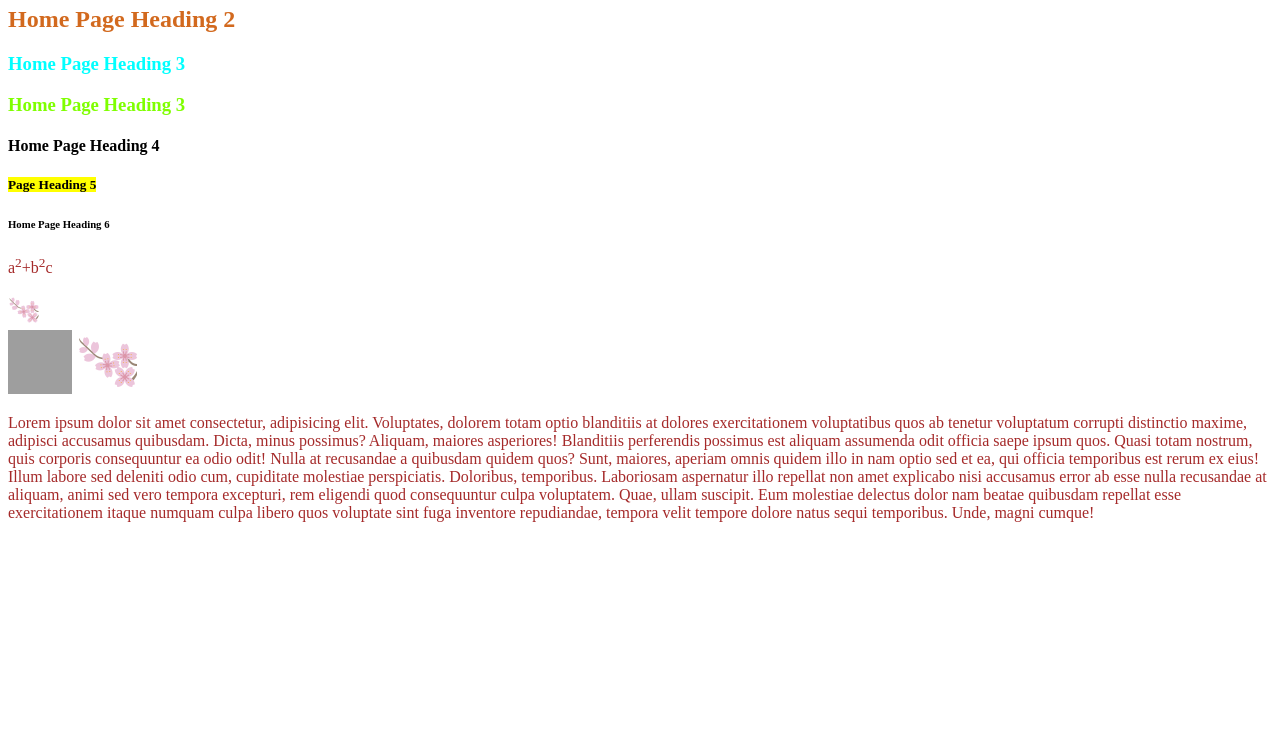
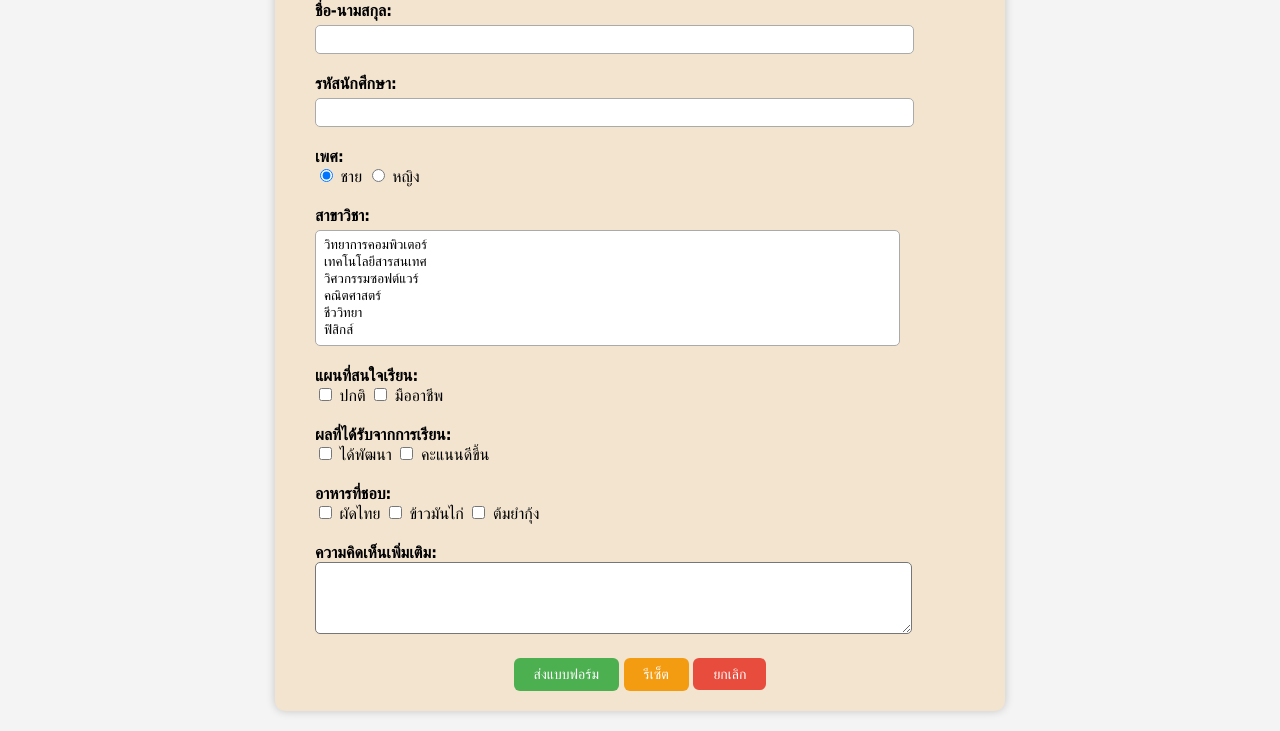
Before and after one commit to std67122420301-alt/htmlbasic, a plain HTML site: page index.html in a window 1280 px wide. Shown: the part 158-889 px from the top of the page. Before the commit the page ends 800 px from the top, so only its background shows below. Drawn offline with Linux system fonts and the light colour scheme; grey boxes are pictures that could not be loaded.

Commit message:
Add files via upload

```diff
--- a/index.html
+++ b/index.html
@@ -1,48 +1,156 @@
 <!DOCTYPE html>
-<html lang="en">
+<html lang="th">
 <head>
-  <meta charset="UTF-8">
-  <meta name="viewport" content="width=device-width, initial-scale=1.0">
-  <title>HTML Basic</title>
-  <link rel="stylesheet" href="/css/style.css">
-  <img title="sakura.png" alt="sakura Image" width="32" height="32">
-  <style>
-    h3 {
-      color: chartreuse;
+<meta charset="UTF-8">
+<title>Web Form Example</title>
+<style>
+    body {
+        font-family: Tahoma, sans-serif;
+        background: #f4f4f4;
+        margin: 0;
+        padding: 20px;
     }
-    h1 {
-      color: rgb(162, 0, 255);
+    h2 {
+        text-align: center;
+        margin-bottom: 20px;
     }
-  </style>
+    .container {
+        width: 650px;
+        background: #F2E4CF;
+        margin: auto;
+        padding: 20px 40px;
+        border-radius: 10px;
+        box-shadow: 0 0 10px rgba(0,0,0,0.2);
+    }
+    hr { margin: 10px 0; }
+    label { font-weight: bold; }
+    input[type=text], select {
+        width: 90%;
+        padding: 6px;
+        margin-top: 5px;
+        border-radius: 5px;
+        border: 1px solid #aaa;
+    }
+    .form-section {
+        margin-bottom: 20px;
+    }
+    .button-area {
+        text-align: center;
+    }
+    input[type=submit], input[type=reset], .cancel-btn {
+        padding: 8px 20px;
+        border: none;
+        border-radius: 6px;
+        cursor: pointer;
+        font-size: 14px;
+    }
+    input[type=submit] { background: #4CAF50; color: white; }
+    input[type=reset] { background: #f39c12; color: white; }
+    .cancel-btn {
+        background: #e74c3c;
+        color: white;
+        text-decoration: none;
+        padding: 8px 20px;
+    }
+    .error {
+        color: red;
+        font-size: 13px;
+    }
+</style>
+
+<script>
+function validateForm() {
+    let name = document.forms["surveyForm"]["fullname"].value;
+    let sid = document.forms["surveyForm"]["studentid"].value;
+    let errorMsg = "";
+
+    if (name.trim() === "") errorMsg += "กรุณากรอกชื่อ-นามสกุล\n";
+    if (sid.trim() === "") errorMsg += "กรุณากรอกรหัสนักศึกษา\n";
+
+    if (errorMsg !== "") {
+        alert(errorMsg);
+        return false;
+    }
+    return true;
+}
+</script>
+
 </head>
-<br>
-  <h1 style="color: blue;">Home Page Heading 1</h1>
-  <h1 class="Heading1">Home Page Heading 1</h1>
-  <h2 style="color: chocolate;">Home Page Heading 2</h2>
-  <h3 id="heading3">Home Page Heading 3</h3>
-  <h3>Home Page Heading 3</h3>
-  <h4>Home Page Heading 4</h4>
-  <h5><mark>Page Heading 5</mark> </h5>
-  <h6>Home Page Heading 6</h6>
-  <p>
-    a<sup>2</sup>+b<sup>2</sup>c<sup></sup>
-  </p>
 
+<body>
 
-<a href="https://www.ubru.ac.th" target="_blank">
-    <img title="UBRU Home Page" src="sakura.png" alt="Sakura Image" width="32" height="32">
-</a>
+<h2>แบบสอบถามข้อมูลนักศึกษา</h2>
 
-<br>
+<div class="container">
 
-<img src="https://www.pokemon.com/static-assets/content-assets/cms2/img/pokedex/full/718.png"
-    alt="Zygarde" width="64" height="64">
+<form name="surveyForm" onsubmit="return validateForm()">
 
-<img src="sakura.png" alt="Sakura Image" width="64" height="64">
-  <p>Lorem ipsum dolor sit amet consectetur, adipisicing elit. Voluptates, dolorem totam optio blanditiis at dolores exercitationem voluptatibus quos ab tenetur voluptatum corrupti distinctio maxime, adipisci accusamus quibusdam. Dicta, minus possimus?
-  Aliquam, maiores asperiores! Blanditiis perferendis possimus est aliquam assumenda odit officia saepe ipsum quos. Quasi totam nostrum, quis corporis consequuntur ea odio odit! Nulla at recusandae a quibusdam quidem quos?
-  Sunt, maiores, aperiam omnis quidem illo in nam optio sed et ea, qui officia temporibus est rerum ex eius! Illum labore sed deleniti odio cum, cupiditate molestiae perspiciatis. Doloribus, temporibus.
-  Laboriosam aspernatur illo repellat non amet explicabo nisi accusamus error ab esse nulla recusandae at aliquam, animi sed vero tempora excepturi, rem eligendi quod consequuntur culpa voluptatem. Quae, ullam suscipit.
-  Eum molestiae delectus dolor nam beatae quibusdam repellat esse exercitationem itaque numquam culpa libero quos voluptate sint fuga inventore repudiandae, tempora velit tempore dolore natus sequi temporibus. Unde, magni cumque!</p>
+    <div class="form-section">
+        <label>ข้อมูลผู้ตอบแบบสอบถาม</label>
+        <hr>
+    </div>
+
+    <div class="form-section">
+        <label>ชื่อ-นามสกุล:</label><br>
+        <input type="text" name="fullname">
+    </div>
+
+    <div class="form-section">
+        <label>รหัสนักศึกษา:</label><br>
+        <input type="text" name="studentid">
+    </div>
+
+    <div class="form-section">
+        <label>เพศ:</label><br>
+        <input type="radio" name="gender" checked> ชาย
+        <input type="radio" name="gender"> หญิง
+    </div>
+
+    <div class="form-section">
+        <label>สาขาวิชา:</label><br>
+        <select size="6">
+            <option>วิทยาการคอมพิวเตอร์</option>
+            <option>เทคโนโลยีสารสนเทศ</option>
+            <option>วิศวกรรมซอฟต์แวร์</option>
+            <option>คณิตศาสตร์</option>
+            <option>ชีววิทยา</option>
+            <option>ฟิสิกส์</option>
+        </select>
+    </div>
+
+    <div class="form-section">
+        <label>แผนที่สนใจเรียน:</label><br>
+        <input type="checkbox"> ปกติ
+        <input type="checkbox"> มืออาชีพ
+    </div>
+
+    <div class="form-section">
+        <label>ผลที่ได้รับจากการเรียน:</label><br>
+        <input type="checkbox"> ได้พัฒนา
+        <input type="checkbox"> คะแนนดีขึ้น
+    </div>
+
+    <div class="form-section">
+        <label>อาหารที่ชอบ:</label><br>
+        <input type="checkbox"> ผัดไทย
+        <input type="checkbox"> ข้าวมันไก่
+        <input type="checkbox"> ต้มยำกุ้ง
+    </div>
+
+    <div class="form-section">
+        <label>ความคิดเห็นเพิ่มเติม:</label><br>
+        <textarea name="comment" rows="4" style="width:90%; border-radius:5px; padding:5px;"></textarea>
+    </div>
+
+    <div class="button-area">
+        <input type="submit" value="ส่งแบบฟอร์ม">
+        <input type="reset" value="รีเซ็ต">
+        <a href="#" class="cancel-btn">ยกเลิก</a>
+    </div>
+
+</form>
+
+</div>
+
 </body>
 </html>
```
Also changed, not shown: _index.html (added, +48 -0 lines), index copy.html (added, +69 -0 lines).
